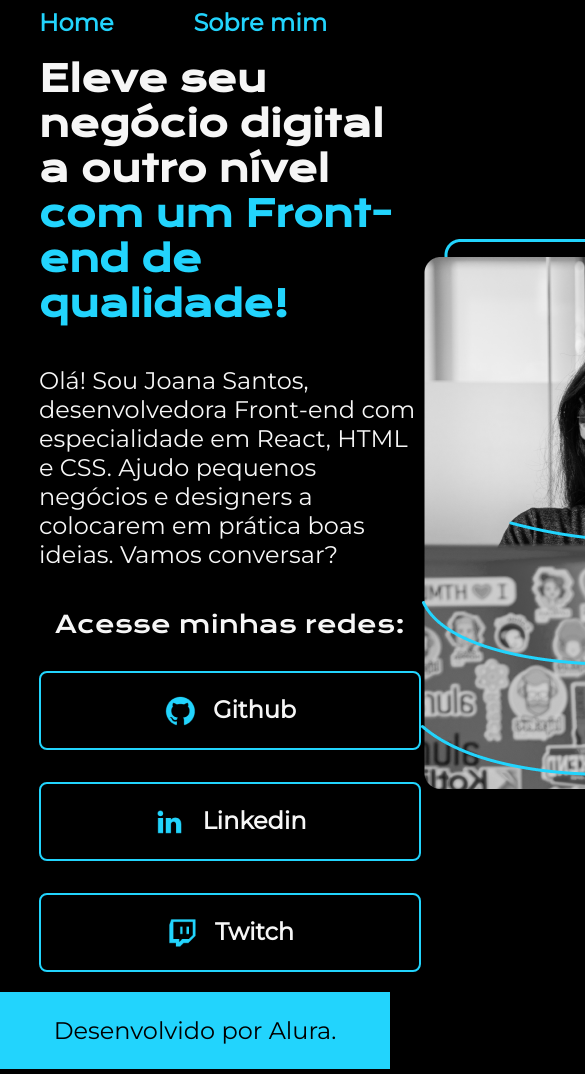
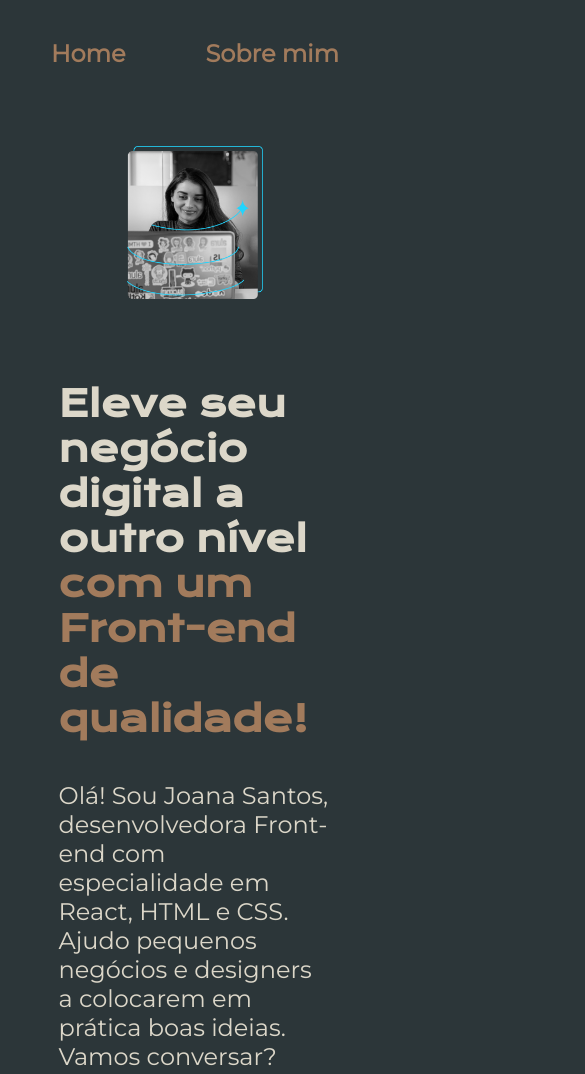
Before and after one commit to dionlucas10/Portifolio-teste-alura, a plain HTML site: page index.html in a window 390 px wide. Shown: the top 1074 px of the page, 585 px wide, since content can reach past the window. Drawn offline with nearby package versions, Linux system fonts and the light colour scheme.

Commit message:
atual reposivo

```diff
--- a/index.html
+++ b/index.html
@@ -38,7 +38,7 @@
                 </a>
             </div>
         </section>
-        <img src="IMG/foto.png" alt="Foto da Joana Santos programando">
+        <img class="apresentacao-img" src="IMG/foto.png" alt="Foto da Joana Santos programando">
     </main>
     <footer class="rodape">
         Desenvolvido por Alura.
--- a/style/style.css
+++ b/style/style.css
@@ -4,10 +4,10 @@
 
 
 :root{
-    --cor-pricipal: #000000;
-    --cor-secundaria: #f6f6f6;
-    --cor-terceriaria:#22D4FD;
-    --cor-hover: #272727;
+    --cor-pricipal: #2C3639;
+    --cor-secundaria: #DCD7C9;
+    --cor-terceriaria:#A27B5C;
+    --cor-hover: #3F4E4F;
 
     --font-principal: 'Krona One', sans-serif;
     --font-secundaria: 'Montserrat', sans-serif;
@@ -52,28 +52,29 @@ body {
     display: flex;
     align-items: center;
     justify-content: space-between;
+    gap: 82px;
 }
 
 .apresentacao-conteudo {
-    width: 515px;
+    width: 50%;
     display: flex;
     flex-direction: column;
     gap: 40px;
 }
 
 .titulo-conteudo {
-    font-size: 36px;
+    font-size: 2.25rem;
     font-family: var(--font-principal);
 }
 
 .para-conteudo {
-    font-size: 24px;
+    font-size: 1.5rem;
     font-family: var(--font-secundaria);
 }
 .apresentacao_link{
     font-family: var(--font-principal);
     font-weight: 400;
-    font-size: 24px;
+    font-size: 1.5rem;
 }
 
 .apresentacao-links{
@@ -91,10 +92,10 @@ body {
     justify-content: center;
     gap: 16px;
     border: 2px solid var(--cor-terceriaria);
-    width: 378px;
+    width: 50%;
     text-align: center;
     border-radius: 8px;
-    font-size: 24px;
+    font-size: 1.5rem;
     padding: 21.5px 0;
     text-decoration: none;
     color: var(--cor-secundaria);
@@ -108,6 +109,10 @@ body {
     transition: 0.5s;
 }
 
+.apresentacao-img{
+    width: 50%;
+}
+
 .rodape{
     color: var(--cor-pricipal);
     background-color: var(--cor-terceriaria);
@@ -115,5 +120,25 @@ body {
     text-align: center;
     font-family: var(--font-secundaria);
     font-weight: 400;
-    font-size: 24px;
+    font-size: 1.5rem;
 }
+
+@media (max-width: 1200px){
+    .cabecalho{
+        padding: 10%;
+    }
+
+    .navegacao{
+        justify-content: center;
+    }
+
+    .apresentacao{
+        flex-direction: column-reverse;
+        padding: 5%;
+    }
+
+    .apresentacao-conteudo{
+        width: auto;
+    }
+
+}
```
